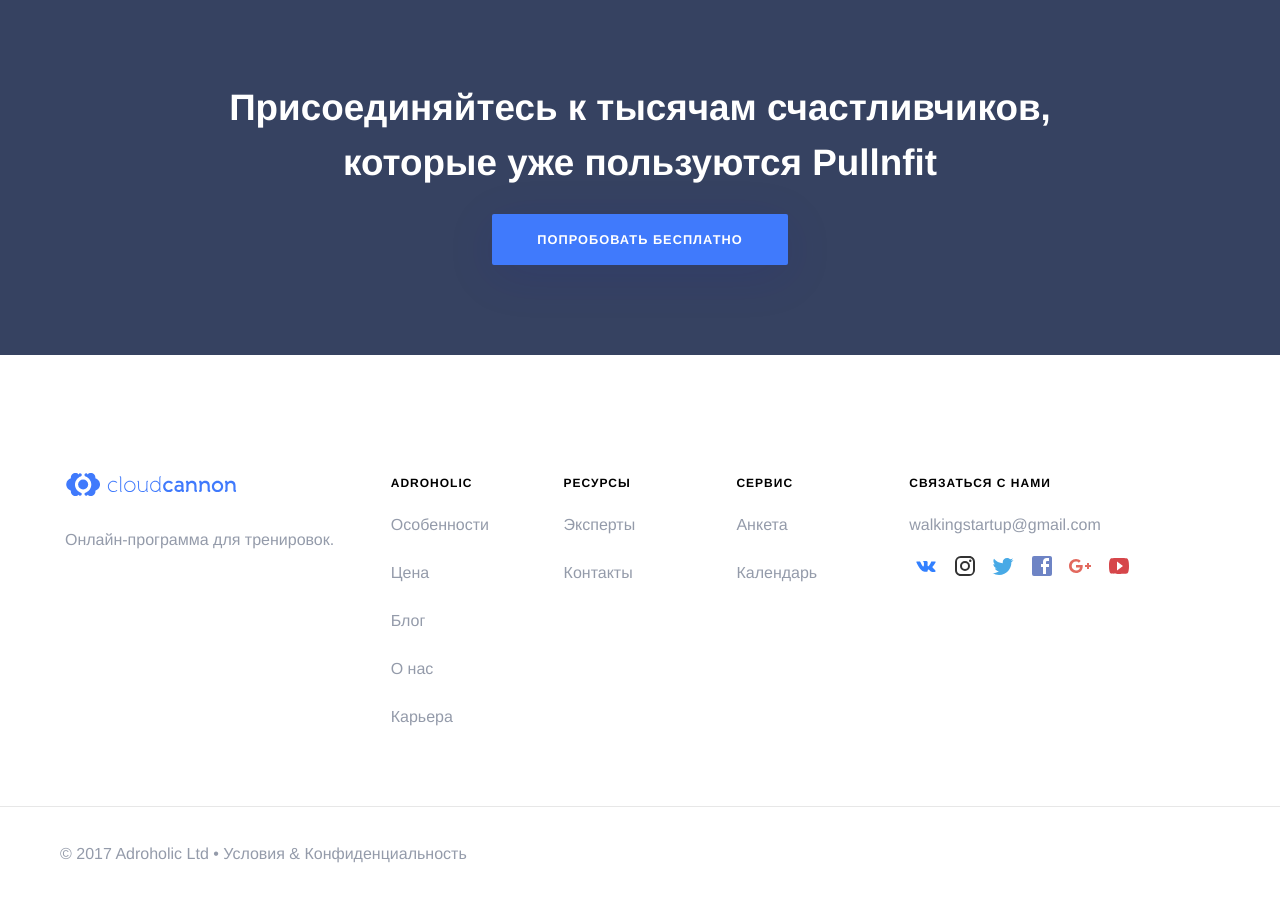
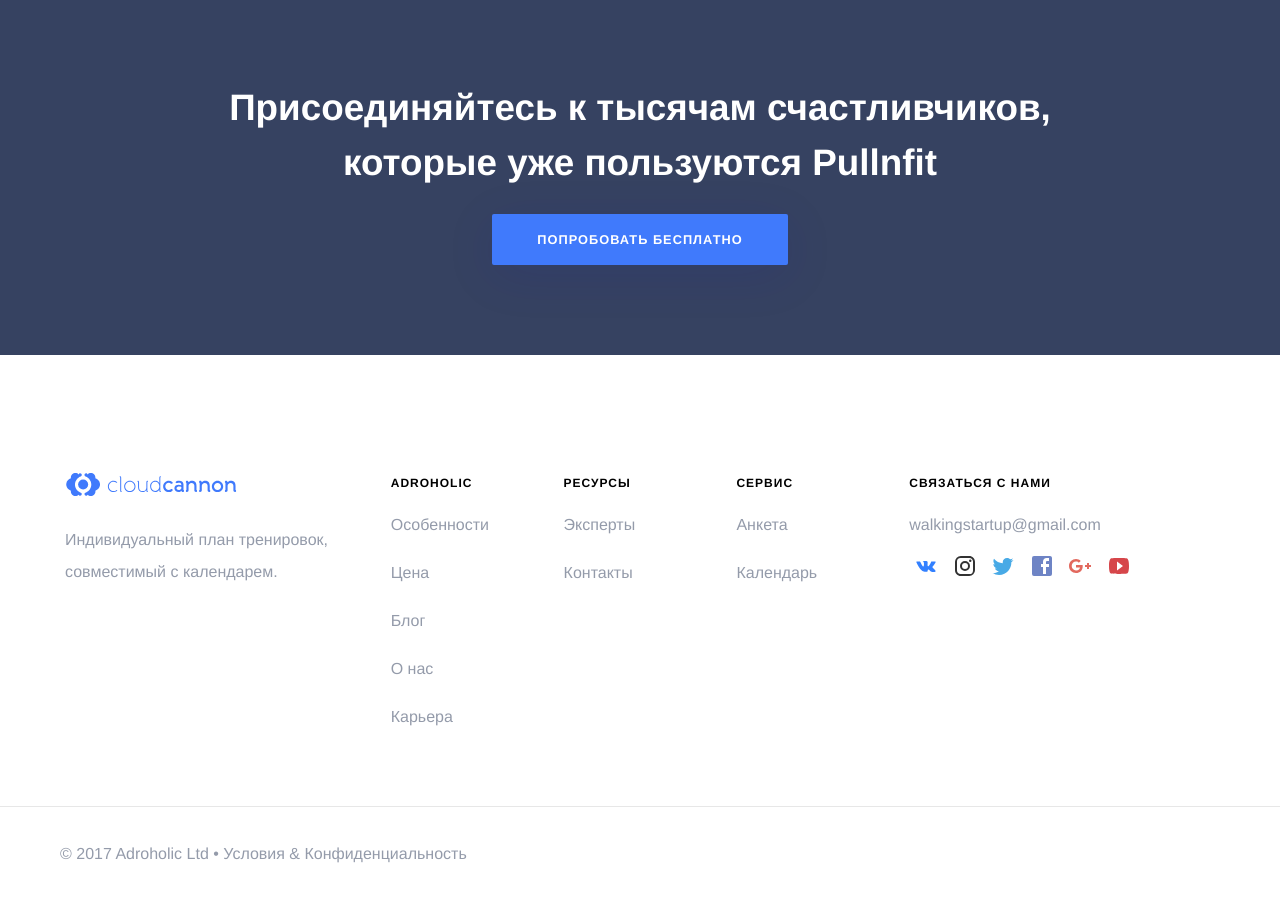
Before and after one commit to RakhimyanTim/adroholic.github.io, a Jekyll site: the page built from pages/index.html, in a window 1280 px wide and 900 px high, scrolled down 3343 px. Built offline with Jekyll 4.4.1, drawn with Linux system fonts in a browser that asks for light colours; some web fonts are replaced.

Commit message:
Update footer.html

```diff
--- a/_includes/navigation/footer.html
+++ b/_includes/navigation/footer.html
@@ -3,7 +3,7 @@
 		<div class="footer-links">
 			<div class="about">
 				{% include navigation/logo.html %}
-				<p>Онлайн-программа для тренировок.</p>
+				<p>Индивидуальный план тренировок, совместимый с календарем.</p>
 			</div>
 			<ul>
 				<li><h4>Adroholic</h4></li>
```
